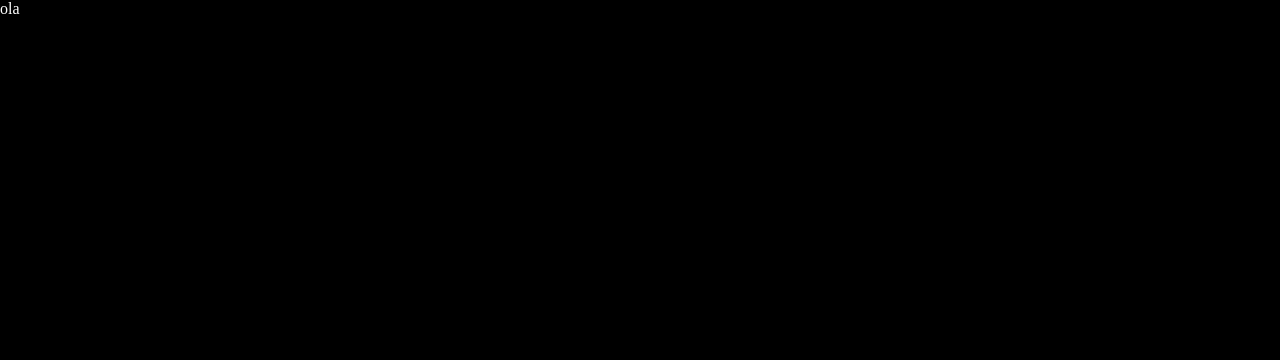
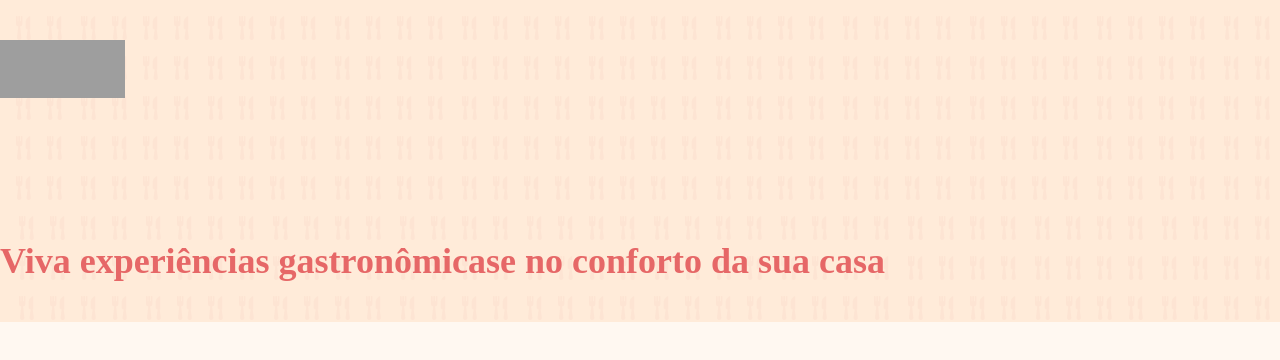
Before and after one commit to Ceb0lo/projeto_6, a React (Create React App) app: page / in a window 1280 px wide. Shown: the top 360 px of the page. Built offline with nearby package versions, Linux system fonts and the light colour scheme; grey boxes are pictures that could not be loaded.

Commit message:
criação do hero

```diff
--- a/src/App.tsx
+++ b/src/App.tsx
@@ -1,10 +1,11 @@
+import Hero from './components/Hero'
 import { GlobalStyle } from './styles'
 
 function App() {
   return (
     <>
       <GlobalStyle />
-      <div>ola</div>
+      <Hero />
     </>
   )
 }
--- /dev/null
+++ b/src/assets/img/teste.tsx
@@ -0,0 +1 @@
+export const Teste = () => <h1> ola </h1>
--- /dev/null
+++ b/src/components/Hero/index.tsx
@@ -0,0 +1,14 @@
+import { Chamada, Fundo, Logo } from './styles'
+
+const Hero = () => (
+  <>
+    <Fundo>
+      <Logo src="../../assets/img/" alt="" />
+      <Chamada>
+        Viva experiências gastronômicase no conforto da sua casa
+      </Chamada>
+    </Fundo>
+  </>
+)
+
+export default Hero
--- /dev/null
+++ b/src/components/Hero/styles.ts
@@ -0,0 +1,19 @@
+import styled from 'styled-components'
+
+import img from '../../assets/img/fundo.png'
+
+export const Fundo = styled.div`
+  background-image: url(${img});
+  padding-bottom: 40px;
+`
+export const Logo = styled.img`
+  width: 125px;
+  height: 58px;
+  margin-top: 40px;
+`
+
+export const Chamada = styled.h1`
+  font-weidht: bold;
+  font-size: 36px;
+  margin-top: 138px;
+`
--- a/src/styles.ts
+++ b/src/styles.ts
@@ -8,7 +8,7 @@
   }
 
   body{
-    background-color: #000;
-    color: #fff;
+    background-color: #FFF8F1;
+    color: #E66767;
   }
 `
```
Also changed, not shown: src/assets/img/fundo.png (added).
